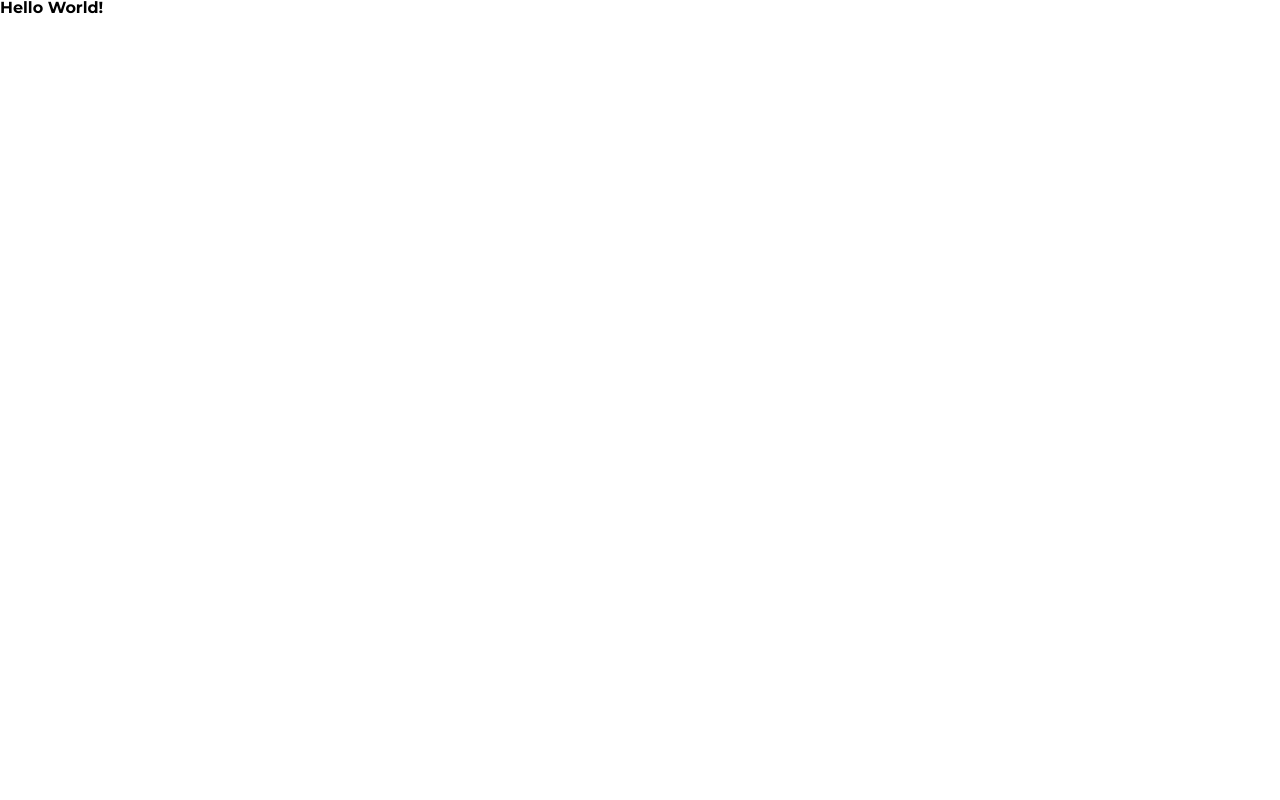
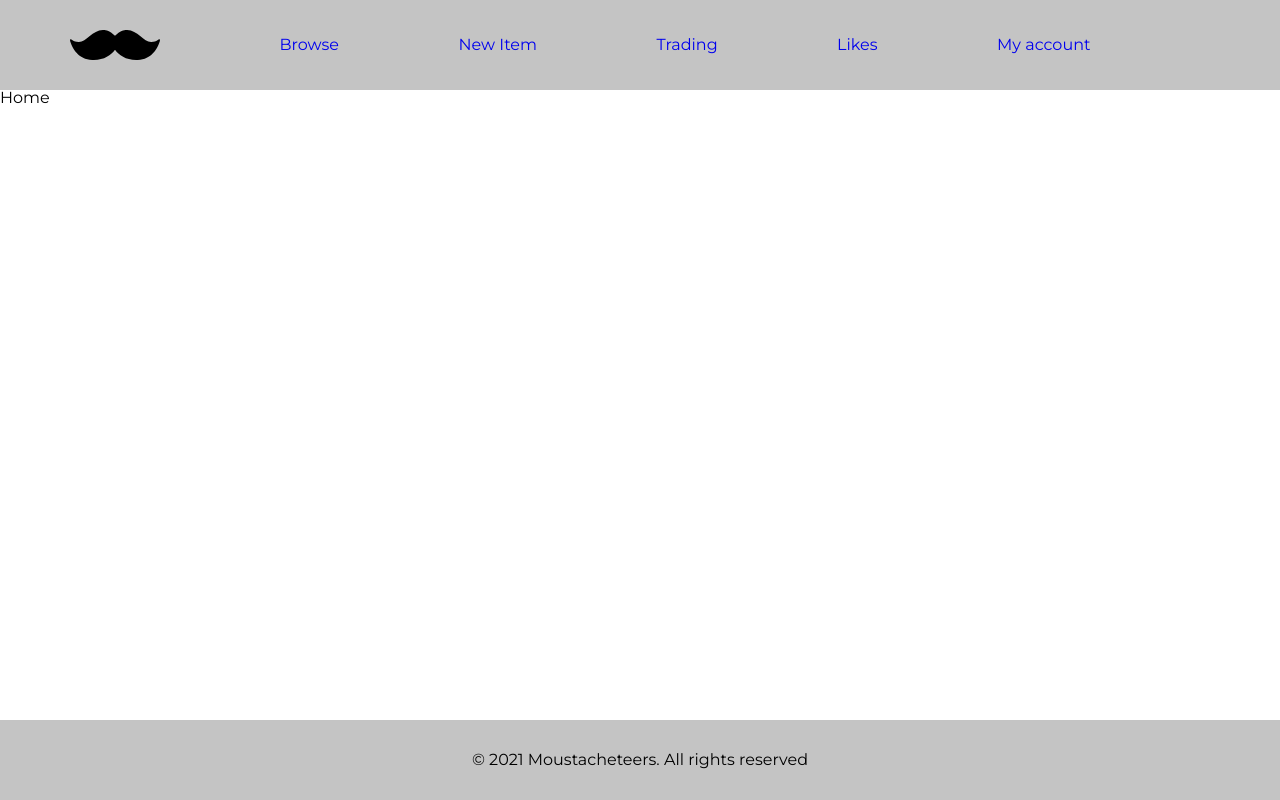
Before and after one commit to Lambtsa/TradeGard-client, a React (Create React App) app: page / in a window 1280 px wide. Built offline with nearby package versions, Linux system fonts and the light colour scheme.

Commit message:
setup basic layout

```diff
--- a/src/App.js
+++ b/src/App.js
@@ -1,9 +1,22 @@
 import React from 'react';
 import './main.scss';
+import { BrowserRouter, Switch, Route } from 'react-router-dom';
+import Header from './components/Header/Header';
+import Footer from './components/Footer/Footer';
 
 function App() {
   return (
-    <h1>Hello World!</h1>
+    <BrowserRouter>
+      <Header />
+      <main>
+        <Switch>
+          <Route exact path="/">
+            <p>Home</p>
+          </Route>
+        </Switch>
+      </main>
+      <Footer />
+    </BrowserRouter>
   );
 }
 
--- /dev/null
+++ b/src/components/Footer/Footer.jsx
@@ -0,0 +1,10 @@
+import React from 'react';
+import './Footer.scss';
+
+const Footer = () => (
+  <footer className="footer">
+    {`© ${new Date().getFullYear()} Moustacheteers. All rights reserved`}
+  </footer>
+);
+
+export default Footer;
--- /dev/null
+++ b/src/components/Footer/Footer.scss
@@ -0,0 +1,7 @@
+@import '../../styles/variables.scss';
+
+.footer {
+  background-color: $nav-bg;
+  text-align: center;
+  padding: 2rem 0;
+}
--- /dev/null
+++ b/src/components/Header/Header.jsx
@@ -0,0 +1,21 @@
+import React from 'react';
+import './Header.scss';
+import { Link } from 'react-router-dom';
+import moustache from '../../assets/moustache.svg';
+
+const Header = () => (
+  <header className="header">
+    <div className="header__container">
+      <img className="header__logo" src={moustache} alt="Moustache company logo" />
+      <nav className="header__nav">
+        <Link className="header__link" to="/">Browse</Link>
+        <Link className="header__link" to="/new-item">New Item</Link>
+        <Link className="header__link" to="/trading">Trading</Link>
+        <Link className="header__link" to="/likes">Likes</Link>
+        <Link className="header__link" to="/my-account">My account</Link>
+      </nav>
+    </div>
+  </header>
+);
+
+export default Header;
--- /dev/null
+++ b/src/components/Header/Header.scss
@@ -0,0 +1,22 @@
+@import '../../styles/variables.scss';
+
+/*
+  Header Component
+*/
+.header {
+  background-color: $nav-bg;
+}
+.header__container {
+  display: flex;
+  align-items: center;
+  max-width: 1140px;
+  margin: 0 auto;
+}
+.header__logo {
+  max-width: 90px;
+}
+.header__nav {
+  display: flex;
+  flex: 1;
+  justify-content: space-evenly;
+}
--- a/src/index.js
+++ b/src/index.js
@@ -7,7 +7,7 @@ ReactDOM.render(
   <React.StrictMode>
     <App />
   </React.StrictMode>,
-  document.getElementById('root')
+  document.getElementById('root'),
 );
 
 // If you want to start measuring performance in your app, pass a function
--- a/src/main.scss
+++ b/src/main.scss
@@ -1 +1,12 @@
 @import './styles/reset.scss';
+@import './styles/variables.scss';
+
+a {
+  text-decoration: none;
+}
+
+#root {
+  display: grid;
+  min-height: 100vh;
+  grid-template-rows: auto 1fr auto;
+}
--- /dev/null
+++ b/src/styles/variables.scss
@@ -0,0 +1,4 @@
+/*
+  Variables
+*/
+$nav-bg: #C4C4C4;
```
Also changed, not shown: package.json (+16 -3 lines), src/reportWebVitals.js (+7 -1 lines), src/assets/moustache.svg (added), 1 other file (tests, documents, lock files or other folders).
